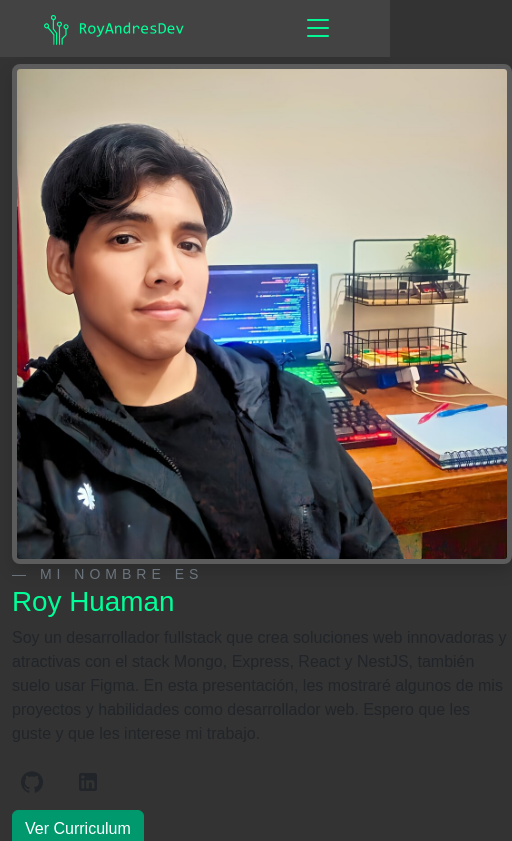
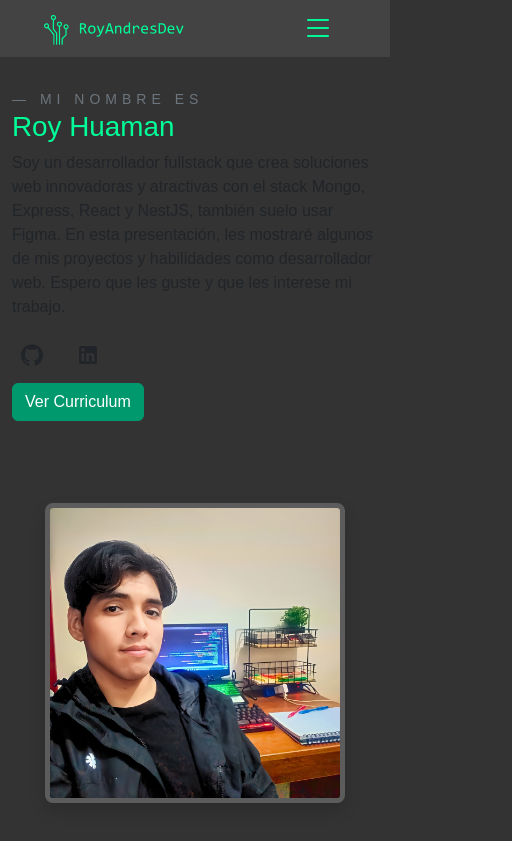
Before and after one commit to RoyHuamanAvila/Portfolio, a React (Vite) app: page / in a window 390 px wide. Shown: the top 841 px of the page, 512 px wide, since content can reach past the window. Built offline with nearby package versions, Linux system fonts and the light colour scheme; a web font is replaced by a local one.

Commit message:
feat: about responsive

```diff
--- a/src/components/About/About.scss
+++ b/src/components/About/About.scss
@@ -1,9 +1,42 @@
 @use 'src/scss/colors';
 
+.about__photo-container {
+  width: 100%;
+  display: flex;
+  justify-content: center;
+}
+
 .avatar {
-  height: 500px;
-  width: auto;
-  margin-right: auto;
+  height: auto;
+  width: 300px;
   border-radius: 0.5rem;
   border: 5px solid colors.$bg-300;
+
+  @media (min-width: 992px) {
+    width: 100%;
+  }
 }
+
+.about-container {
+  display: flex;
+  align-items: center;
+  gap: 2rem;
+  width: 100%;
+  flex-wrap: wrap;
+
+  @media (min-width: 992px) {
+    flex-wrap: nowrap;
+  }
+}
+
+.about__info-container {
+  flex-grow: 1;
+
+  @media (min-width: 992px) {
+    order: 2
+  }
+}
+
+.about__description {
+  flex-grow: 1;
+}
--- a/src/components/About/About.tsx
+++ b/src/components/About/About.tsx
@@ -1,18 +1,16 @@
-import { GitHub, LinkedIn } from '@mui/icons-material';
-import { IconButton } from '@mui/material';
+import { GitHub, LinkedIn } from '@mui/icons-material'
+import { IconButton } from '@mui/material'
 import './About.scss'
+import { type FC } from 'react'
 
-const About = () => {
+const About: FC = () => {
 	return (
 		<div id="about" className="pb-3 about section">
 			<div className="about-container pt-2">
-                <div className="col-12 col-md-6 pt-lg-0 d-flex m-auto">
-                    <img src="/Avatar.jpg" className='avatar shadow' alt="Avatar" />
-                </div>
-                <div className="col-12 col-md-6 m-lg-auto">
+				<div className="about__info-container">
 					<p className="blockquote-footer col-12 m-0">MI NOMBRE ES</p>
 					<h1>Roy <span className='neon'>Huaman</span></h1>
-                    <p>
+					<p className='about__description'>
 						Soy un desarrollador fullstack que crea soluciones web innovadoras y atractivas con el stack Mongo, Express, React y NestJS, también suelo usar Figma. En esta presentación, les mostraré algunos de mis proyectos y habilidades como desarrollador web. Espero que les guste y que les interese mi trabajo.
 					</p>
 					<div className="d-flex gap-3">
@@ -23,11 +21,14 @@ const About = () => {
 							<LinkedIn />
 						</IconButton>
 					</div>
-                    <a href='https://royandresdev-portfolio.s3.sa-east-1.amazonaws.com/C.V.+ROY+HUAMAN+AVILA.pdf' download='CV-RoyHuaman' target='_blank' className='mt-2 btn btn-accent text-white'>Ver Curriculum</a>
+					<a href='https://royandresdev-portfolio.s3.sa-east-1.amazonaws.com/C.V.+ROY+HUAMAN+AVILA.pdf' download='CV-RoyHuaman' target='_blank' className='mt-2 btn btn-accent text-white' rel="noreferrer">Ver Curriculum</a>
+				</div>
+				<div className="about__photo-container">
+					<img src="/Avatar.jpg" className='avatar shadow' alt="Avatar" />
 				</div>
 			</div>
 		</div>
 	)
 }
 
-export default About;
+export default About
--- a/src/scss/custom.scss
+++ b/src/scss/custom.scss
@@ -29,15 +29,6 @@ h2,
 .about {
     display: flex;
     margin-top: 56px;
-}
-
-.about-container {
-    box-sizing: border-box;
-    display: flex;
-    flex-wrap: wrap;
-    justify-content: center;
-    align-self: center;
-    height: 100%;
 }
 
 .page-container {
```
Also changed, not shown: .eslintrc.cjs, 1 other file (tests, documents, lock files or other folders). Lines whose indentation alone changed are shown as unchanged.
